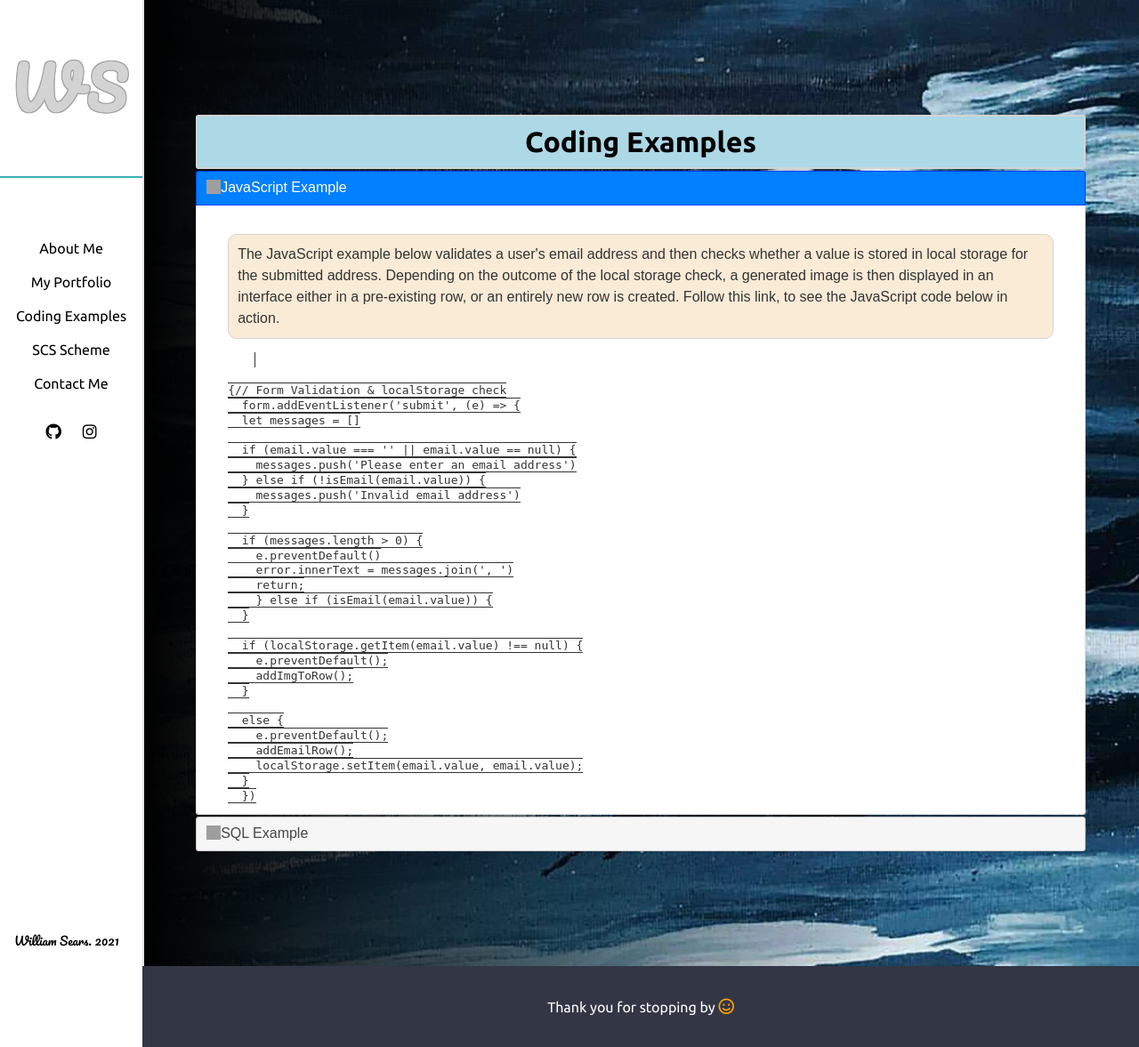
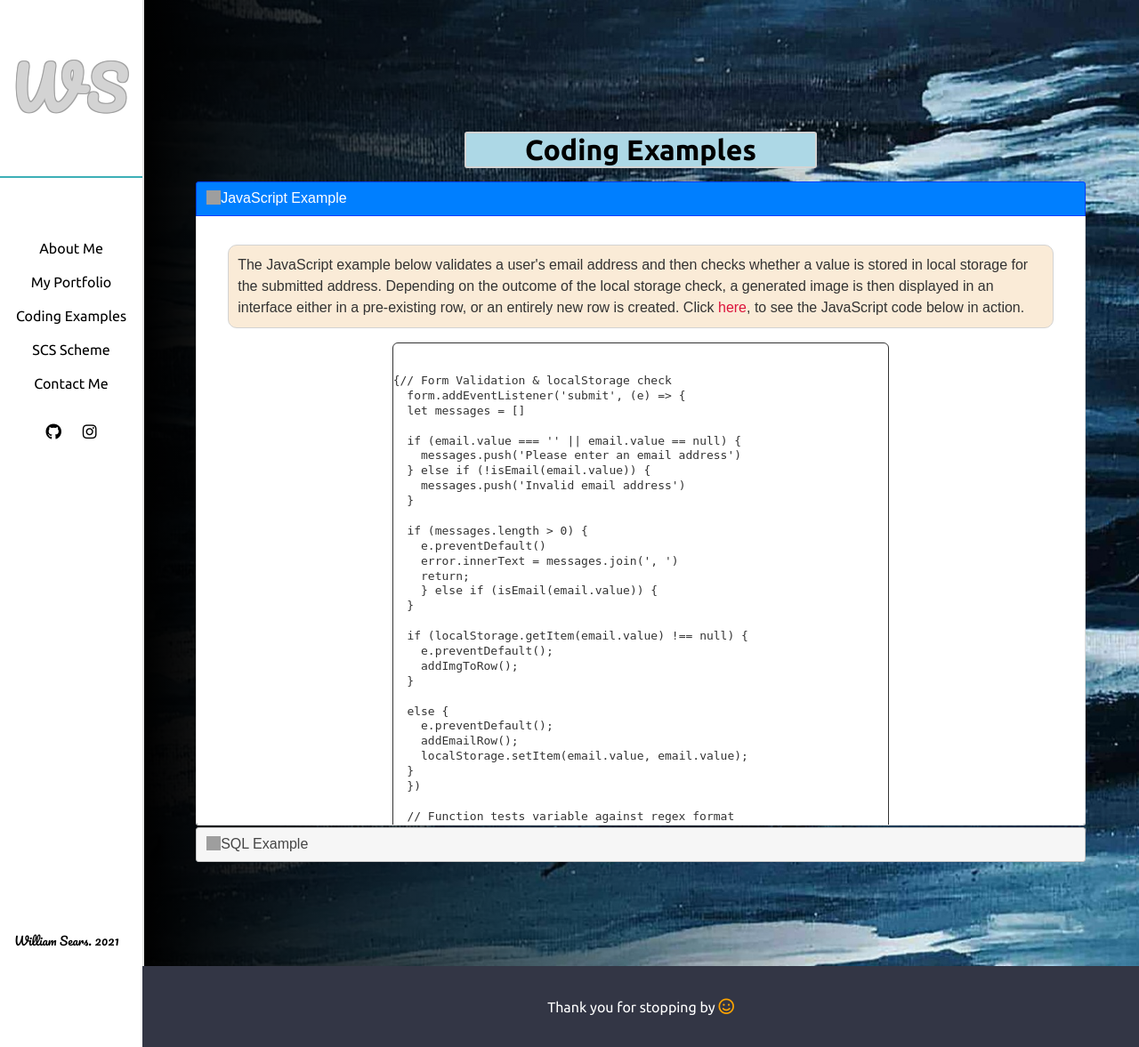
Before and after one commit to Wilber30/portfolio, a PHP site: page /pages/coding_examples.html in a window 1280 px wide. Shown: the whole page at 89% size. Run offline with PHP 8.4, Linux system fonts and the light colour scheme; some libraries are stand-ins or nearby versions; grey boxes are pictures that could not be loaded.

Commit message:
- Adjusts content on the coding examples page.

```diff
--- a/SCSS/pages/_coding-examples.scss
+++ b/SCSS/pages/_coding-examples.scss
@@ -25,18 +25,26 @@
 }
 
 .coding-ex_heading {
+  display: flex;
+  justify-content: center;
+  margin: 10px;
+}
+
+.code_title {
+  width: 40%;
+  margin-bottom: 5px;
   border-radius: 3px;
   border: 2px solid lightgrey;
   text-align: center;
   background-color: lightblue;
 }
 
-.code_title {
-  margin: 10px;
+.js_link {
+  color: crimson !important;
 }
 
 .query_link {
-  color: blue !important;
+  color: crimson !important;
 }
 
 .explanation {
@@ -79,6 +87,8 @@
   display: flex;
   justify-content: center;
   margin-bottom: 30px;
+  border-radius: 6px;
+  border: 2px solid grey;
 }
 
 #movie_data {
@@ -101,6 +111,17 @@
   font-size: 50px;
 }
 
+.output_arrow_down {
+  display: none;
+  margin-bottom: 10px;
+  text-align: center;
+  font-size: 40px;
+}
+
+.output_img_wrapper {
+  text-align: center;
+}
+
 .sql_output {
   font-size: 16px;
   margin: 0px;
--- a/SCSS/styles.css
+++ b/SCSS/styles.css
@@ -215,14 +215,41 @@
     margin-top: 0px !important;
   }
 }
-@media (max-width: 576px) {
+@media (min-width: 1200px) {
+  .js_wrapper {
+    display: flex;
+    justify-content: center;
+  }
+
+  #example1 {
+    width: 60%;
+  }
+}
+@media (max-width: 767px) {
+  .code_title {
+    width: 70%;
+  }
+
+  #example1 {
+    font-size: 11px;
+  }
+
   .example_wrapper2 {
     display: block;
-    text-align: center;
   }
 
   .output_arrow_right {
     display: none;
+  }
+
+  .output_arrow_down {
+    display: block;
+  }
+}
+@media (max-width: 576px) {
+  #example1 {
+    width: 90%;
+    margin-left: 0px;
   }
 }
 html {
@@ -485,14 +512,41 @@ body {
     margin-top: 0px !important;
   }
 }
-@media (max-width: 576px) {
+@media (min-width: 1200px) {
+  .js_wrapper {
+    display: flex;
+    justify-content: center;
+  }
+
+  #example1 {
+    width: 60%;
+  }
+}
+@media (max-width: 767px) {
+  .code_title {
+    width: 70%;
+  }
+
+  #example1 {
+    font-size: 11px;
+  }
+
   .example_wrapper2 {
     display: block;
-    text-align: center;
   }
 
   .output_arrow_right {
     display: none;
+  }
+
+  .output_arrow_down {
+    display: block;
+  }
+}
+@media (max-width: 576px) {
+  #example1 {
+    width: 90%;
+    margin-left: 0px;
   }
 }
 #top_navigation {
@@ -887,14 +941,41 @@ a .sm-in:hover {
     margin-top: 0px !important;
   }
 }
-@media (max-width: 576px) {
+@media (min-width: 1200px) {
+  .js_wrapper {
+    display: flex;
+    justify-content: center;
+  }
+
+  #example1 {
+    width: 60%;
+  }
+}
+@media (max-width: 767px) {
+  .code_title {
+    width: 70%;
+  }
+
+  #example1 {
+    font-size: 11px;
+  }
+
   .example_wrapper2 {
     display: block;
-    text-align: center;
   }
 
   .output_arrow_right {
     display: none;
+  }
+
+  .output_arrow_down {
+    display: block;
+  }
+}
+@media (max-width: 576px) {
+  #example1 {
+    width: 90%;
+    margin-left: 0px;
   }
 }
 .navigation {
@@ -1195,14 +1276,41 @@ a .initials:hover {
     margin-top: 0px !important;
   }
 }
-@media (max-width: 576px) {
+@media (min-width: 1200px) {
+  .js_wrapper {
+    display: flex;
+    justify-content: center;
+  }
+
+  #example1 {
+    width: 60%;
+  }
+}
+@media (max-width: 767px) {
+  .code_title {
+    width: 70%;
+  }
+
+  #example1 {
+    font-size: 11px;
+  }
+
   .example_wrapper2 {
     display: block;
-    text-align: center;
   }
 
   .output_arrow_right {
     display: none;
+  }
+
+  .output_arrow_down {
+    display: block;
+  }
+}
+@media (max-width: 576px) {
+  #example1 {
+    width: 90%;
+    margin-left: 0px;
   }
 }
 footer {
@@ -1449,14 +1557,41 @@ footer {
     margin-top: 0px !important;
   }
 }
-@media (max-width: 576px) {
+@media (min-width: 1200px) {
+  .js_wrapper {
+    display: flex;
+    justify-content: center;
+  }
+
+  #example1 {
+    width: 60%;
+  }
+}
+@media (max-width: 767px) {
+  .code_title {
+    width: 70%;
+  }
+
+  #example1 {
+    font-size: 11px;
+  }
+
   .example_wrapper2 {
     display: block;
-    text-align: center;
   }
 
   .output_arrow_right {
     display: none;
+  }
+
+  .output_arrow_down {
+    display: block;
+  }
+}
+@media (max-width: 576px) {
+  #example1 {
+    width: 90%;
+    margin-left: 0px;
   }
 }
 #full-page {
@@ -1794,14 +1929,41 @@ footer {
     margin-top: 0px !important;
   }
 }
-@media (max-width: 576px) {
+@media (min-width: 1200px) {
+  .js_wrapper {
+    display: flex;
+    justify-content: center;
+  }
+
+  #example1 {
+    width: 60%;
+  }
+}
+@media (max-width: 767px) {
+  .code_title {
+    width: 70%;
+  }
+
+  #example1 {
+    font-size: 11px;
+  }
+
   .example_wrapper2 {
     display: block;
-    text-align: center;
   }
 
   .output_arrow_right {
     display: none;
+  }
+
+  .output_arrow_down {
+    display: block;
+  }
+}
+@media (max-width: 576px) {
+  #example1 {
+    width: 90%;
+    margin-left: 0px;
   }
 }
 #port {
@@ -2091,14 +2253,41 @@ footer {
     margin-top: 0px !important;
   }
 }
-@media (max-width: 576px) {
+@media (min-width: 1200px) {
+  .js_wrapper {
+    display: flex;
+    justify-content: center;
+  }
+
+  #example1 {
+    width: 60%;
+  }
+}
+@media (max-width: 767px) {
+  .code_title {
+    width: 70%;
+  }
+
+  #example1 {
+    font-size: 11px;
+  }
+
   .example_wrapper2 {
     display: block;
-    text-align: center;
   }
 
   .output_arrow_right {
     display: none;
+  }
+
+  .output_arrow_down {
+    display: block;
+  }
+}
+@media (max-width: 576px) {
+  #example1 {
+    width: 90%;
+    margin-left: 0px;
   }
 }
 .contact_section {
@@ -2427,14 +2616,41 @@ textarea {
     margin-top: 0px !important;
   }
 }
-@media (max-width: 576px) {
+@media (min-width: 1200px) {
+  .js_wrapper {
+    display: flex;
+    justify-content: center;
+  }
+
+  #example1 {
+    width: 60%;
+  }
+}
+@media (max-width: 767px) {
+  .code_title {
+    width: 70%;
+  }
+
+  #example1 {
+    font-size: 11px;
+  }
+
   .example_wrapper2 {
     display: block;
-    text-align: center;
   }
 
   .output_arrow_right {
     display: none;
+  }
+
+  .output_arrow_down {
+    display: block;
+  }
+}
+@media (max-width: 576px) {
+  #example1 {
+    width: 90%;
+    margin-left: 0px;
   }
 }
 #content {
@@ -2707,14 +2923,41 @@ textarea {
     margin-top: 0px !important;
   }
 }
-@media (max-width: 576px) {
+@media (min-width: 1200px) {
+  .js_wrapper {
+    display: flex;
+    justify-content: center;
+  }
+
+  #example1 {
+    width: 60%;
+  }
+}
+@media (max-width: 767px) {
+  .code_title {
+    width: 70%;
+  }
+
+  #example1 {
+    font-size: 11px;
+  }
+
   .example_wrapper2 {
     display: block;
-    text-align: center;
   }
 
   .output_arrow_right {
     display: none;
+  }
+
+  .output_arrow_down {
+    display: block;
+  }
+}
+@media (max-width: 576px) {
+  #example1 {
+    width: 90%;
+    margin-left: 0px;
   }
 }
 #code_page {
@@ -2739,18 +2982,26 @@ textarea {
 }
 
 .coding-ex_heading {
+  display: flex;
+  justify-content: center;
+  margin: 10px;
+}
+
+.code_title {
+  width: 40%;
+  margin-bottom: 5px;
   border-radius: 3px;
   border: 2px solid lightgrey;
   text-align: center;
   background-color: lightblue;
 }
 
-.code_title {
-  margin: 10px;
+.js_link {
+  color: crimson !important;
 }
 
 .query_link {
-  color: blue !important;
+  color: crimson !important;
 }
 
 .explanation {
@@ -2793,6 +3044,8 @@ textarea {
   display: flex;
   justify-content: center;
   margin-bottom: 30px;
+  border-radius: 6px;
+  border: 2px solid grey;
 }
 
 #movie_data {
@@ -2813,6 +3066,17 @@ textarea {
   margin-right: 30px;
   text-align: center;
   font-size: 50px;
+}
+
+.output_arrow_down {
+  display: none;
+  margin-bottom: 10px;
+  text-align: center;
+  font-size: 40px;
+}
+
+.output_img_wrapper {
+  text-align: center;
 }
 
 .sql_output {
@@ -3035,14 +3299,41 @@ textarea {
     margin-top: 0px !important;
   }
 }
-@media (max-width: 576px) {
+@media (min-width: 1200px) {
+  .js_wrapper {
+    display: flex;
+    justify-content: center;
+  }
+
+  #example1 {
+    width: 60%;
+  }
+}
+@media (max-width: 767px) {
+  .code_title {
+    width: 70%;
+  }
+
+  #example1 {
+    font-size: 11px;
+  }
+
   .example_wrapper2 {
     display: block;
-    text-align: center;
   }
 
   .output_arrow_right {
     display: none;
+  }
+
+  .output_arrow_down {
+    display: block;
+  }
+}
+@media (max-width: 576px) {
+  #example1 {
+    width: 90%;
+    margin-left: 0px;
   }
 }
 #page {
--- a/SCSS/utilities/_media.scss
+++ b/SCSS/utilities/_media.scss
@@ -239,13 +239,39 @@
   }
 }
 
-// Coding examples mobile
-@media (max-width: 576px) {
+//Coding Examples
+@media (min-width: 1200px) {
+.js_wrapper {
+  display: flex;
+  justify-content: center;
+  }
+ #example1 {
+   width: 60%;
+ }
+}
+
+@media (max-width: 767px) {
+  .code_title {
+    width: 70%;
+  }
+  #example1 {
+    font-size: 11px;
+  }
   .example_wrapper2 {
     display: block;
-    text-align: center;
   }
   .output_arrow_right {
     display: none;
   }
+  .output_arrow_down {
+    display: block;
+  }
 }
+
+// Coding Examples mobile
+@media (max-width: 576px) {
+  #example1 {
+    width: 90%;
+    margin-left: 0px;
+  }
+}
--- a/pages/coding_examples.html
+++ b/pages/coding_examples.html
@@ -134,12 +134,12 @@
               <p class="explanation">The JavaScript example
               below validates a user's email address and then checks whether a value is stored in local storage for the submitted address.
               Depending on the outcome of the local storage check, a generated image is then displayed in an interface either in a pre-existing row,
-              or an entirely new row is created. Follow
-              <a class="js_example" href="http://arrayreflection.william-sears.netmatters-scs.co.uk/" target="_blank">
-                this link</a>, to see the JavaScript code below in action.
+              or an entirely new row is created. Click
+              <a class="js_link" href="http://arrayreflection.william-sears.netmatters-scs.co.uk/" target="_blank">
+                here</a>, to see the JavaScript code below in action.
             </p>
 
-              <pre><code id="example1" class="javascript">
+              <pre class="js_wrapper"><code id="example1" class="javascript">
 
 {// Form Validation & localStorage check
   form.addEventListener('submit', (e) => {
@@ -218,7 +218,11 @@ ORDER BY
               </code></pre>
                 <i class="fas fa-long-arrow-alt-right output_arrow_right">
                 </i>
-                <img src="/Images/subquery_output.png" alt="Output from SQL query">
+                <i class="fas fa-arrow-down output_arrow_down">
+                </i>
+                <div class="output_img_wrapper">
+                  <img src="/Images/subquery_output.png" alt="Output from SQL query">
+                </div>
               </div>
             </div>
 
```
Also changed, not shown: SCSS/pages/_coding-examples.css (+49 -5 lines), SCSS/utilities/_media.css (+29 -2 lines), SCSS/styles.scss (line endings or trailing spaces), 3 other files.
